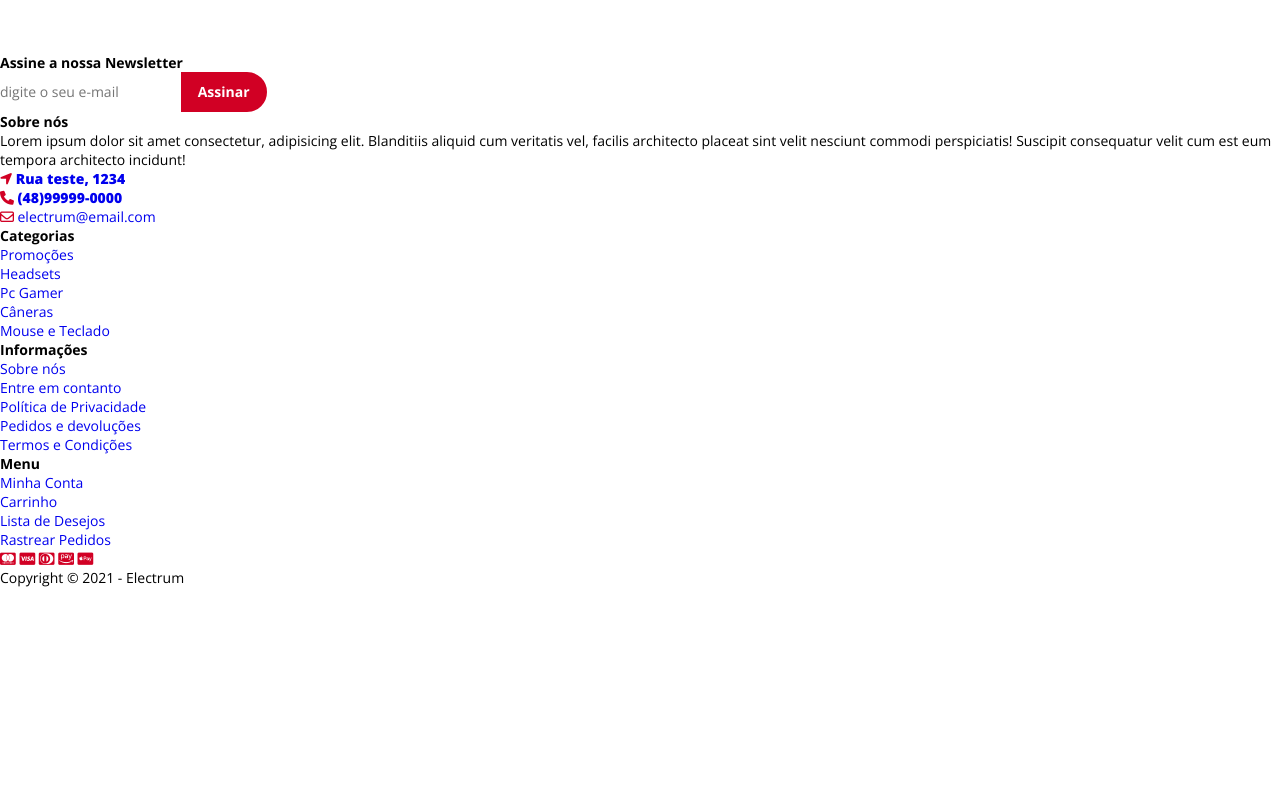
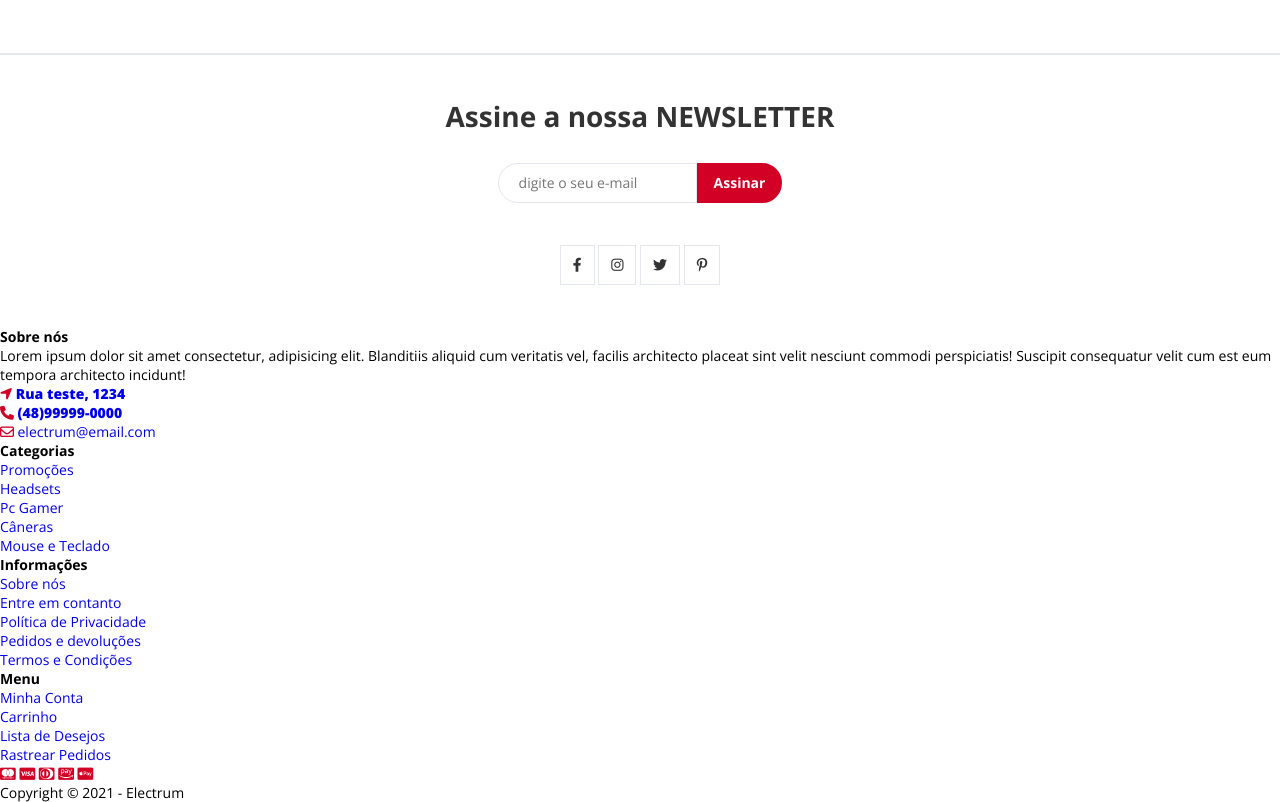
Before and after one commit to gdiccini/sass-electrum-webpage, a plain HTML site: page index.html in a window 1280 px wide. Shown: the part 2012-2814 px from the top of the page. Before the commit the page ends 2599 px from the top, so only its background shows below. Drawn offline with nearby package versions, Linux system fonts and the light colour scheme.

Commit message:
newsletter styles finished

```diff
--- a/index.html
+++ b/index.html
@@ -262,6 +262,12 @@
       <input type="email" name="email" id="email" placeholder="digite o seu e-mail">
       <input type="submit" class="btn btn-half" value="Assinar">
     </form>
+    <div class="social-media">
+      <i class="fab fa-facebook-f"></i>
+      <i class="fab fa-instagram"></i>
+      <i class="fab fa-twitter"></i>
+      <i class="fab fa-pinterest-p"></i>
+    </div>
   </div>
   <!-- Footer -->
   <footer class="footer">
--- /dev/null
+++ b/sass/2-layouts/_newsletter-section.sass
@@ -0,0 +1,43 @@
+@use '../1-base/variables'
+@use '../1-base/base-mixins'
+@use 'layouts-mixins'
+
+.newsletter-container
+  display: flex
+  flex-direction: column
+  justify-content: center
+  align-items: center
+  padding: 3rem
+  border-top: 2px solid variables.$section-bg-color
+
+  h2
+    font-size: 2rem
+    color: variables.$dark-color
+    margin-bottom: 2rem
+
+    span
+      font-size: 2rem
+      font-weight: bold
+      text-transform: uppercase
+
+  form
+    display: flex
+    margin-bottom: 3rem
+
+    input[type="email"]
+      border: 1px solid variables.$section-bg-color
+      @include layouts-mixins.rounded-input
+
+  .social-media
+
+    i
+      padding: 12px
+      marigin: 5px
+      border: 1px solid variables.$section-bg-color
+      cursor: pointer
+      color: variables.$dark-color
+      transition: .4s
+
+      &:hover
+        color: variables.$primary-color
+        background-color: variables.$section-bg-color
--- a/sass/2-layouts/layouts.sass
+++ b/sass/2-layouts/layouts.sass
@@ -2,3 +2,4 @@
 @use 'banner-section'
 @use 'products-section'
 @use 'deal-section'
+@use 'newsletter-section'
```
Also changed, not shown: css/app.css, 1 other file.
